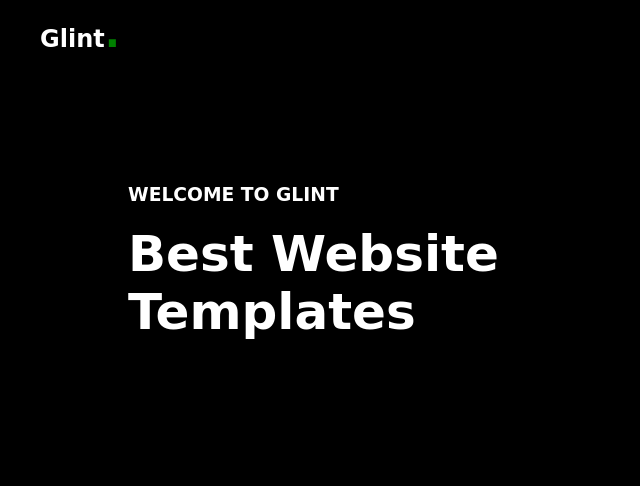
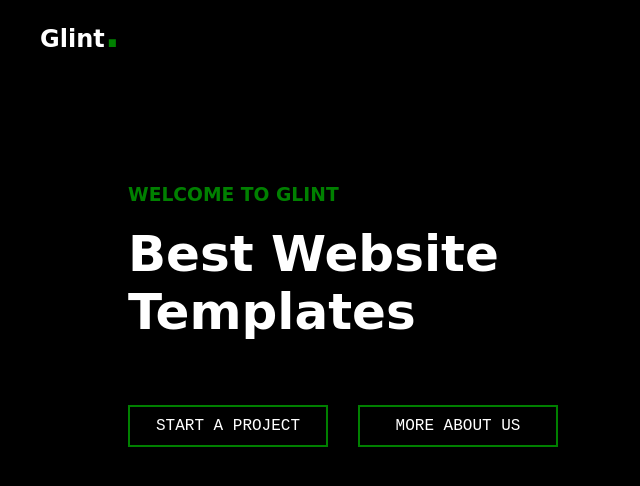
Before and after one commit to Akash-T5624/learning-path, a plain HTML site: page index.html in a window 1280 px wide. Shown: the whole page, without its empty margins (0-640 px from the left). Drawn offline with Linux system fonts and the light colour scheme.

Commit message:
commit made by emp_2

```diff
--- a/index.html
+++ b/index.html
@@ -10,5 +10,9 @@
     <h2 id="logo">Glint<span id="logo_span">.</span></h2>
     <h3>welcome to glint</h3>
     <h1>Best Website <br> Templates</h1>
+    <div class="btn">
+        <button>start a project</button>
+        <button>more about us</button>
+    </div>
 </body>
 </html>
--- a/style.css
+++ b/style.css
@@ -16,9 +16,25 @@ h3{
     text-transform: uppercase;
     margin-top: 10%;
     margin-left: 10%;
+    color: green;
 }
 h1{
     margin-left: 10%;
     font-size: 50px;
     margin-top: 20px;
 }
+.btn{
+    margin-left: 10%;
+    margin-top: 5%;
+    display: flex;
+    gap: 30px;
+}
+button{
+    border: 2px solid green;
+    padding: 10px;
+    font-size: 16px;
+    width: 200px;
+    cursor: pointer;
+    text-transform: uppercase;
+    font-family:monospace;
+}
```
